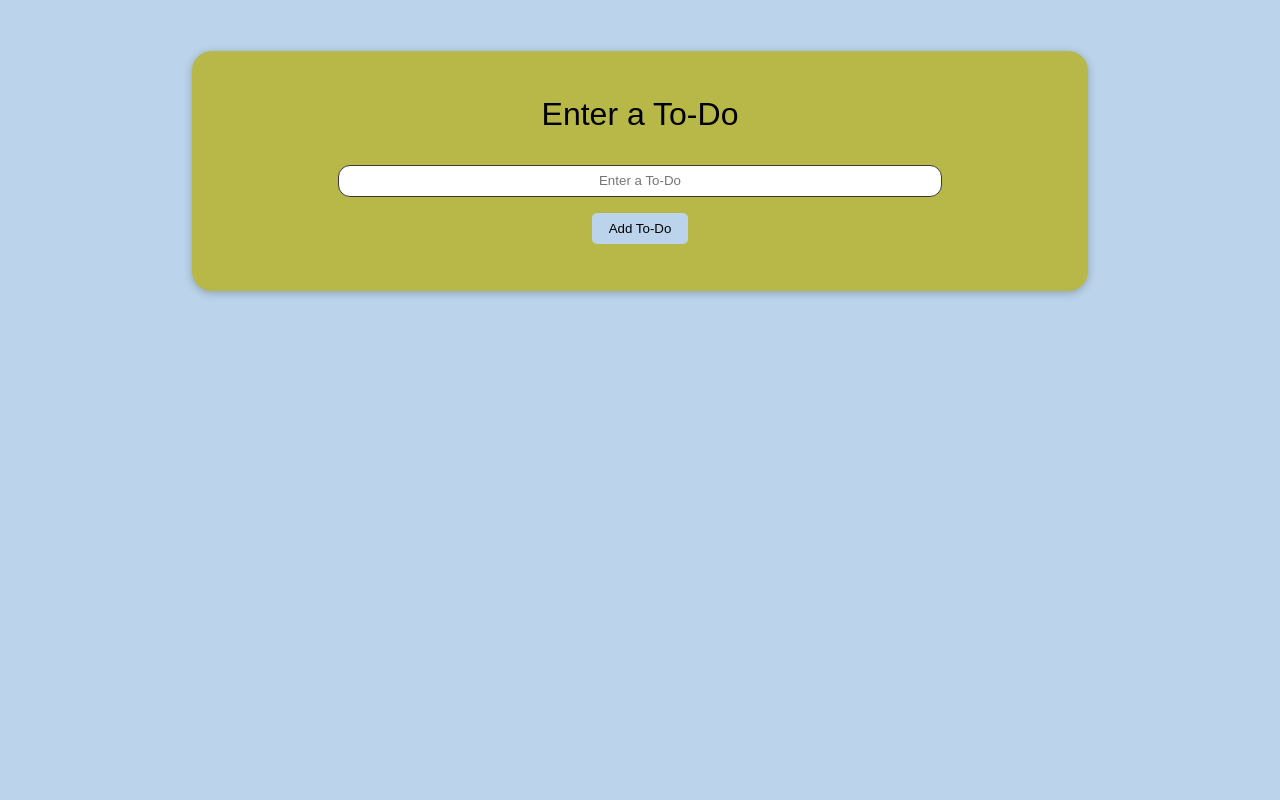
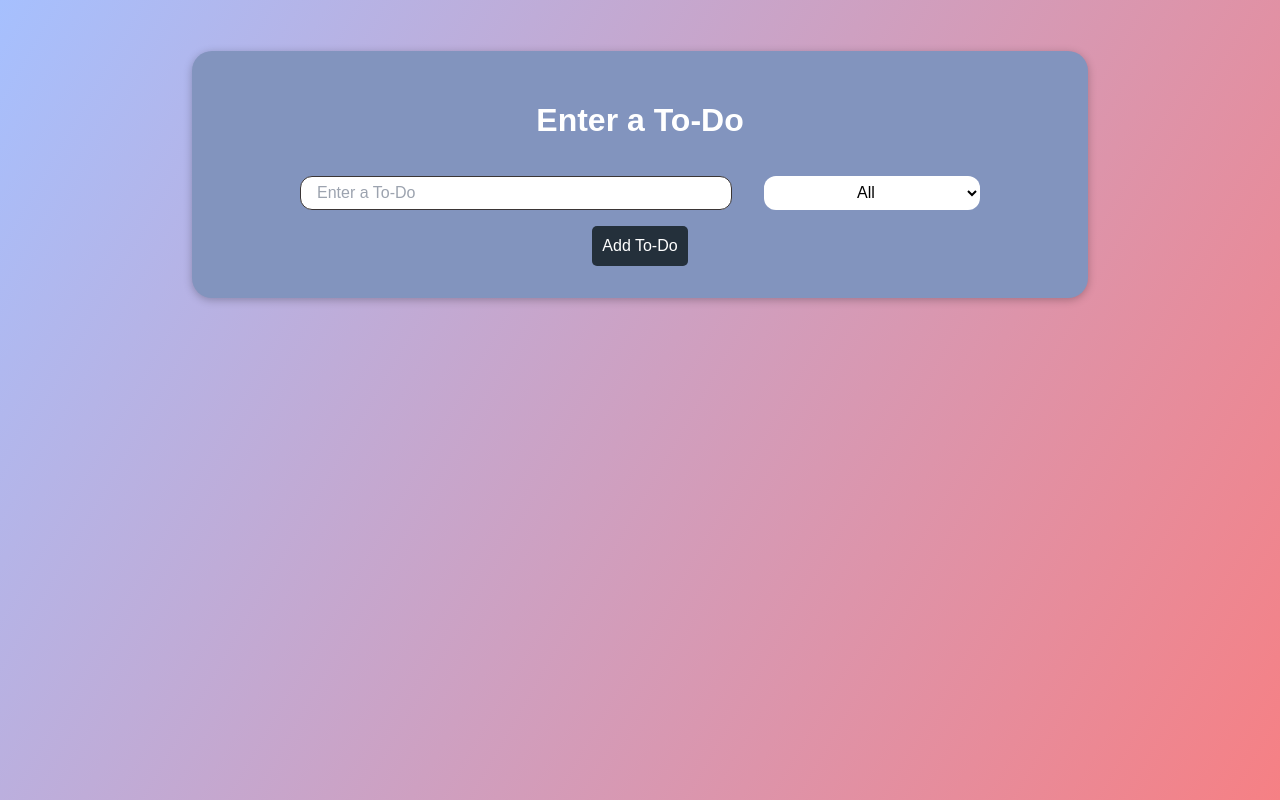
Before and after one commit to sShakar/1st-react-to-do, a React (Create React App) app: page / in a window 1280 px wide. Built offline with nearby package versions, Linux system fonts and the light colour scheme.

Commit message:
fixed bugs

```diff
--- a/package.json
+++ b/package.json
@@ -34,5 +34,8 @@
       "last 1 firefox version",
       "last 1 safari version"
     ]
+  },
+  "devDependencies": {
+    "tailwindcss": "^3.0.21"
   }
 }
--- a/public/index.html
+++ b/public/index.html
@@ -1,14 +1,12 @@
 <!DOCTYPE html>
 <html lang="en">
+
 <head>
   <meta charset="utf-8" />
   <link rel="icon" href="%PUBLIC_URL%/favicon.ico" />
   <meta name="viewport" content="width=device-width, initial-scale=1" />
   <meta name="theme-color" content="#000000" />
-    <meta
-      name="description"
-      content="Web site created using create-react-app"
-    />
+  <meta name="description" content="Web site created using create-react-app" />
   <link rel="apple-touch-icon" href="%PUBLIC_URL%/logo192.png" />
   <!--
       manifest.json provides metadata used when your web app is installed on a
@@ -24,8 +22,9 @@
       work correctly both with client-side routing and a non-root public URL.
       Learn how to configure a non-root public URL by running `npm run build`.
     -->
-    <title>React App</title>
+  <title>To-Do App</title>
 </head>
+
 <body>
   <noscript>You need to enable JavaScript to run this app.</noscript>
   <div id="root"></div>
@@ -40,4 +39,5 @@
       To create a production bundle, use `npm run build` or `yarn build`.
     -->
 </body>
+
 </html>
--- a/src/App.js
+++ b/src/App.js
@@ -1,10 +1,41 @@
-import { Fragment } from 'react';
+import { Fragment, useState, useEffect } from 'react';
 import Input from './components/Form/Input';
+import ToDo from './components/ToDo/ToDo';
 
 function App() {
+  const [todos, setTodos] = useState([]);
+  const [isEmpty, setIsEmpty] = useState(false);
+
+  useEffect(() => {
+    if (todos.length === 0) {
+      setIsEmpty(true);
+    } else {
+      setIsEmpty(false);
+    }
+  }, [todos]);
+
+  const handleTodos = (newTodo) => {
+    setTodos((prevTodos) => [
+      ...prevTodos,
+      {
+        id: Math.random() * 10,
+        todo: newTodo,
+      },
+    ]);
+    console.log('The ToDo Array State:');
+    console.log(todos);
+  };
+
+  const printToDos = (todos) => {
+    return todos.map((item) => {
+      return <ToDo id={item.id} todo={item.todo} />;
+    });
+  };
+
   return (
     <Fragment>
-      <Input />
+      <Input handleTodos={handleTodos} />
+      <ul>{printToDos(todos)}</ul>
     </Fragment>
   );
 }
--- a/src/components/Form/Input.js
+++ b/src/components/Form/Input.js
@@ -1,17 +1,47 @@
+import { useState } from 'react';
 import Card from '../UI/Card/Card';
 import Button from '../UI/Button/Button';
 import classes from './Input.module.css';
 
 const Input = (props) => {
+  const [newTodo, setNewTodo] = useState('');
+
+  const onInputHandler = (e) => {
+    setNewTodo(e.target.value.trim());
+  };
+
   const submitHandler = (e) => {
     e.preventDefault();
+    if (newTodo !== undefined && newTodo !== '') {
+      props.handleTodos(newTodo);
+    }
+    console.log('Entered To Do:');
+    console.log(newTodo);
   };
+
   return (
     <Card>
-      <form className={classes['input']} onSubmit={submitHandler}>
+      <form
+        className={`${classes['input']} align-middle`}
+        onSubmit={submitHandler}
+      >
         <label htmlFor="to-do">Enter a To-Do</label>
-        <input id="to-do" type="text" placeholder="Enter a To-Do" />
-        <Button>Add To-Do</Button>
+        <div className={`${classes['inputs-div']} align-middle  w-full`}>
+          <input
+            className="mr-8 w-1/2"
+            value={newTodo}
+            id="to-do"
+            type="text"
+            placeholder="Enter a To-Do"
+            onChange={onInputHandler}
+          />
+          <select name="todos" id="" className="w-1/4">
+            <option value="all">All</option>
+            <option value="completed">Completed</option>
+            <option value="Uncompleted">Uncompleted</option>
+          </select>
+        </div>
+        <Button type="submit">Add To-Do</Button>
       </form>
     </Card>
   );
--- a/src/components/Form/Input.module.css
+++ b/src/components/Form/Input.module.css
@@ -3,25 +3,44 @@
    align-items: center;
    justify-content: center;
    flex-direction: column;
+
 }
 
 .input label {
    margin: 2rem;
    font-size: 2rem;
+   color: white;
+   font-weight: bold;
 }
 
 
 .input input {
    height: 2rem;
-   width: 70%;
+   width: 50%;
    border-radius: 12px;
    border: 0.5px solid rgb(59, 54, 54);
+   padding: 1rem;
+   margin-right: 2rem;
 }
 
-.input input:focus {
+.input select {
+   padding: 0.25rem;
+   background-color: white;
+   border: none;
+   border-radius: 12px;
+   text-align: center;
+}
+
+.inputs-div {
+   /* width: 100%; */
+   display: flex;
+   justify-content: center;
+}
+
+.input input .input input:focus {
    outline: none;
 }
 
-.input input[type="text"]::placeholder {
+/* .input input[type="text"]::placeholder {
    text-align: center;
-}
+} */
--- /dev/null
+++ b/src/components/ToDo/ToDo.js
@@ -0,0 +1,15 @@
+import { useState } from 'react';
+import Card from '../UI/Card/Card';
+
+const ToDo = (props) => {
+  return (
+    <Card>
+      <li className="z-10" id={props.id}>
+        {props.todo}
+      </li>
+      {/* {console.log(`${props.todo} Item`)} */}
+    </Card>
+  );
+};
+
+export default ToDo;
--- a/src/components/UI/Button/Button.module.css
+++ b/src/components/UI/Button/Button.module.css
@@ -1,6 +1,7 @@
 .button {
-   background-color: rgb(187, 212, 235);
-   color: black;
+   background-color: rgb(36, 48, 59);
+   color: white;
+   font-weight: 500;
    width: 6rem;
    padding: 0.5rem;
    border: none;
--- a/src/components/UI/Card/Card.module.css
+++ b/src/components/UI/Card/Card.module.css
@@ -2,9 +2,10 @@
    margin: auto;
    margin-top: 4%;
    width: 70%;
-   height: 15rem;
    padding: 0.8rem 1rem 1rem;
-   background-color: rgb(184, 184, 73);
+   background-color: #8294be;
+   /* background-image: linear-gradient(to top, #30cfd0 0%, #330867 100%); */
    border-radius: 20px;
    box-shadow: 0 2px 8px rgba(0, 0, 0, 0.25);
+   overflow: hidden;
 }
--- a/src/index.css
+++ b/src/index.css
@@ -1,15 +1,17 @@
-body {
-  margin: 0;
-  font-family: Arial, Helvetica, sans-serif;
-
-  /* font-family: -apple-system, BlinkMacSystemFont, 'Segoe UI', 'Roboto', 'Oxygen',
-    'Ubuntu', 'Cantarell', 'Fira Sans', 'Droid Sans', 'Helvetica Neue',
-    sans-serif; */
-  /* -webkit-font-smoothing: antialiased;
-  -moz-osx-font-smoothing: grayscale; */
-  background-color: rgb(187, 212, 235);
-}
+@tailwind base;
+@tailwind components;
+@tailwind utilities;
 
 * {
   box-sizing: border-box;
 }
+
+html {
+  font-family: Arial, Helvetica, sans-serif;
+  height: 100%;
+  background-image: linear-gradient(120deg, #a6c0fe 0%, #f68084 100%);
+}
+
+body {
+  margin: 0;
+}
--- /dev/null
+++ b/tailwind.config.js
@@ -0,0 +1,5 @@
+module.exports = {
+  content: ['./src/**/*.{html,js}'],
+  theme: { extend: {} },
+  plugins: [],
+};
```
Also changed, not shown: src/components/Form/ListItem.js (deleted), src/components/Form/ListItem.module.css (deleted), 2 other files (tests, documents, lock files or other folders). Lines whose indentation alone changed are shown as unchanged.
